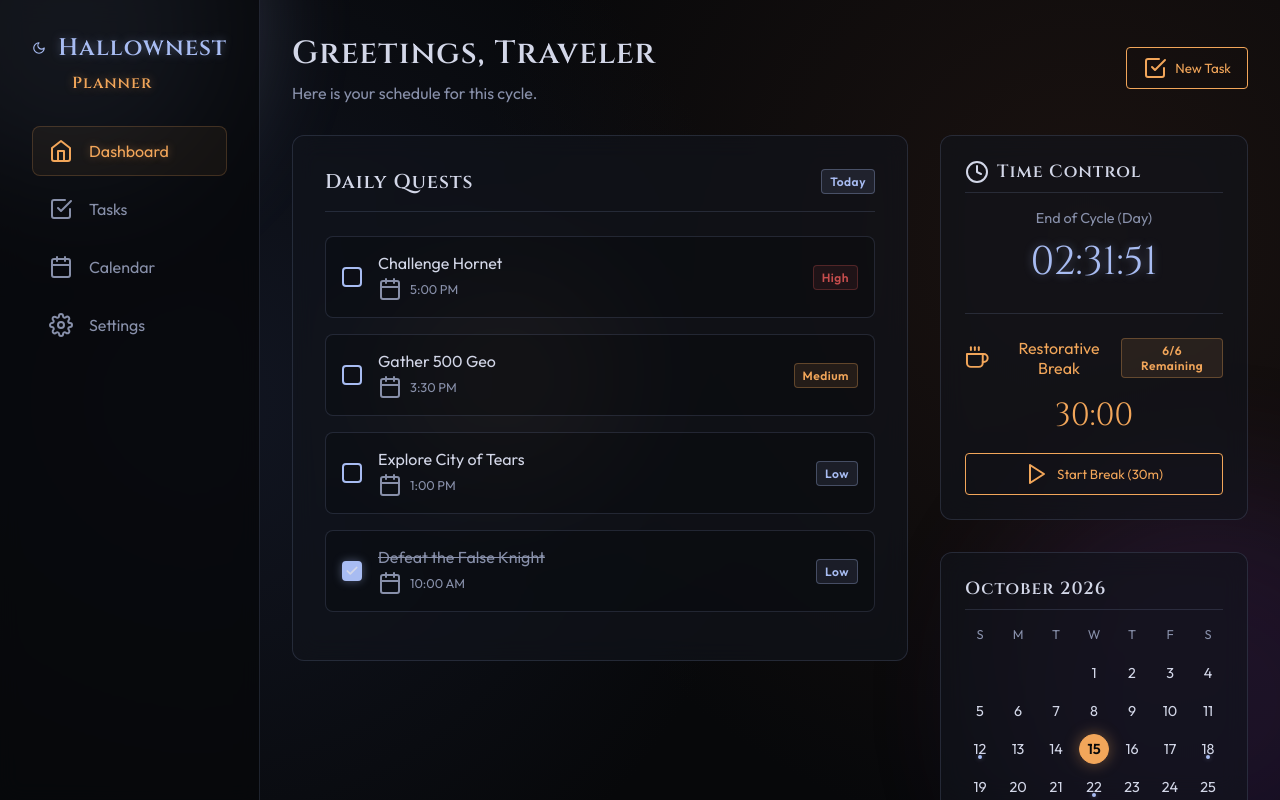
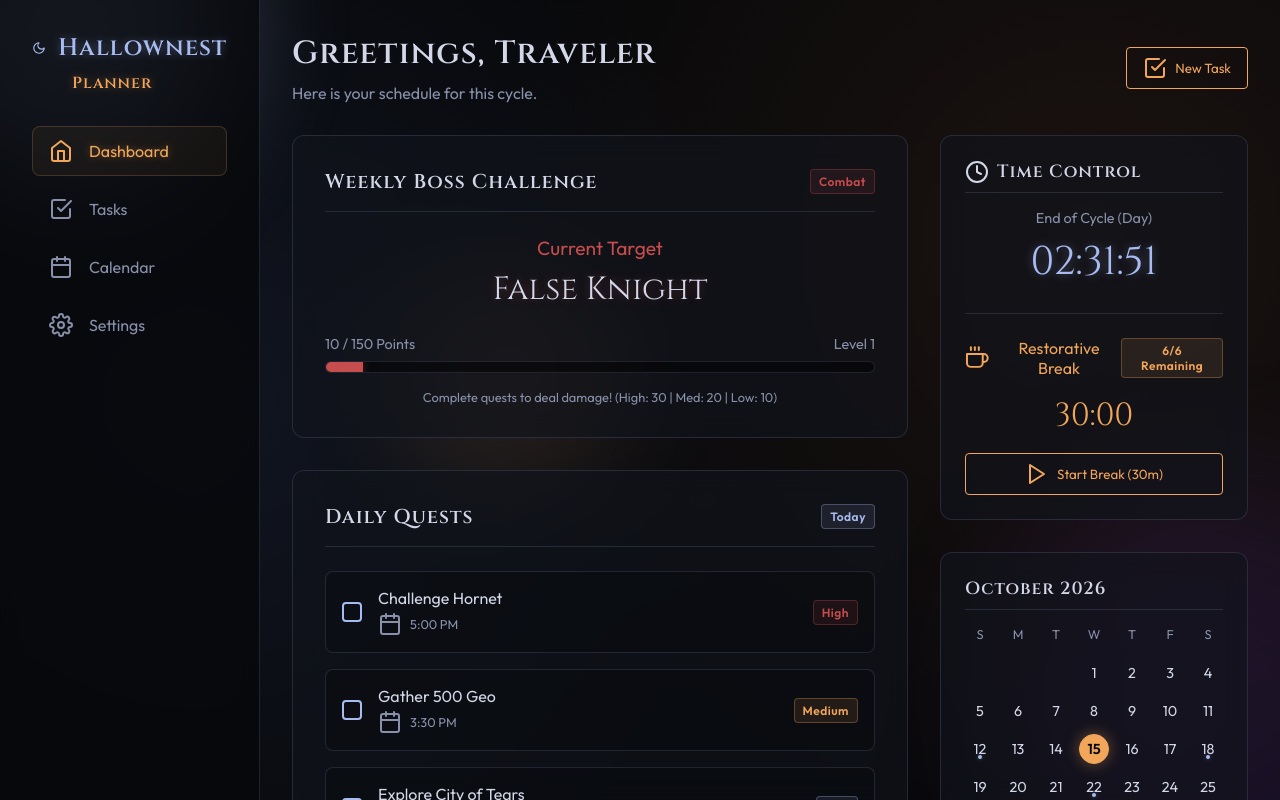
Before and after one commit to Trooper2123/minha_agenda, a React (Vite) app: page / in a window 1280 px wide. Built offline with nearby package versions, Linux system fonts and the light colour scheme.

Commit message:
feat: initialize Hallownest-themed task manager app with dashboard, gamified boss tracker, and break timer components

```diff
--- a/src/App.jsx
+++ b/src/App.jsx
@@ -46,8 +46,35 @@ function App() {
     { id: 4, title: 'Challenge Hornet', time: '5:00 PM', completed: false, badge: 'red' },
   ]);
 
+  const BOSSES = [
+    'False Knight', 'Hornet', 'Mantis Lords', 'Soul Master', 'The Hollow Knight', 'The Radiance', 'Lace'
+  ];
+
+  const [currentBossIndex, setCurrentBossIndex] = useState(0);
+  const [bossDamage, setBossDamage] = useState(10); // 10 points for initial completed task
+
+  useEffect(() => {
+    if (bossDamage >= 150 && currentBossIndex < BOSSES.length - 1) {
+      setCurrentBossIndex(prev => prev + 1);
+      setBossDamage(prev => prev - 150);
+    }
+  }, [bossDamage, currentBossIndex]);
+
+  const currentBoss = BOSSES[currentBossIndex];
+  const isMaxLevel = currentBossIndex === BOSSES.length - 1 && bossDamage >= 150;
+  const displayDamage = isMaxLevel ? 150 : Math.min(bossDamage, 150);
+  const percentage = isMaxLevel ? 100 : (displayDamage / 150) * 100;
+
   const toggleTask = (id) => {
-    setTasks(tasks.map(t => t.id === id ? { ...t, completed: !t.completed } : t));
+    setTasks(tasks.map(t => {
+      if (t.id === id) {
+        const isCompleting = !t.completed;
+        let points = t.badge === 'red' ? 30 : t.badge === 'orange' ? 20 : 10;
+        setBossDamage(prev => Math.max(0, prev + (isCompleting ? points : -points)));
+        return { ...t, completed: isCompleting };
+      }
+      return t;
+    }));
   };
 
   const cyclePriority = (id) => {
@@ -167,6 +194,40 @@ function App() {
           <div className="dashboard-grid">
             {/* Left Column */}
             <div style={{ display: 'flex', flexDirection: 'column', gap: '2rem' }}>
+
+              {/* Boss Challenge */}
+              <section className="glass-panel" style={{ padding: '2rem' }}>
+                <div className="card-header">
+                  <h3 className="card-title">Weekly Boss Challenge</h3>
+                  <span className="badge red">Combat</span>
+                </div>
+
+                <div style={{ textAlign: 'center', marginBottom: '1.5rem' }}>
+                  <div style={{ fontSize: '1.2rem', marginBottom: '0.5rem', color: 'var(--accent-red)' }}>Current Target</div>
+                  <div style={{ fontSize: '2rem', fontFamily: 'var(--font-heading)', textShadow: '0 0 10px var(--accent-glow-red)' }}>
+                    {isMaxLevel ? 'All Bosses Defeated!' : currentBoss}
+                  </div>
+                </div>
+
+                <div>
+                  <div style={{ display: 'flex', justifyContent: 'space-between', marginBottom: '0.5rem', fontSize: '0.9rem', color: 'var(--text-muted)' }}>
+                    <span>{isMaxLevel ? 'MAX' : `${displayDamage} / 150 Points`}</span>
+                    <span>Level {currentBossIndex + 1}</span>
+                  </div>
+                  <div style={{ height: '12px', background: 'rgba(0,0,0,0.5)', borderRadius: '6px', overflow: 'hidden', border: '1px solid var(--border-color)' }}>
+                    <div style={{
+                      height: '100%',
+                      width: `${percentage}%`,
+                      background: 'var(--accent-red)',
+                      boxShadow: '0 0 10px var(--accent-glow-red)',
+                      transition: 'width 0.5s ease'
+                    }}></div>
+                  </div>
+                  <div style={{ marginTop: '1rem', fontSize: '0.8rem', color: 'var(--text-muted)', textAlign: 'center' }}>
+                    Complete quests to deal damage! (High: 30 | Med: 20 | Low: 10)
+                  </div>
+                </div>
+              </section>
 
               {/* Task Board */}
               <section className="glass-panel" style={{ padding: '2rem' }}>
```
